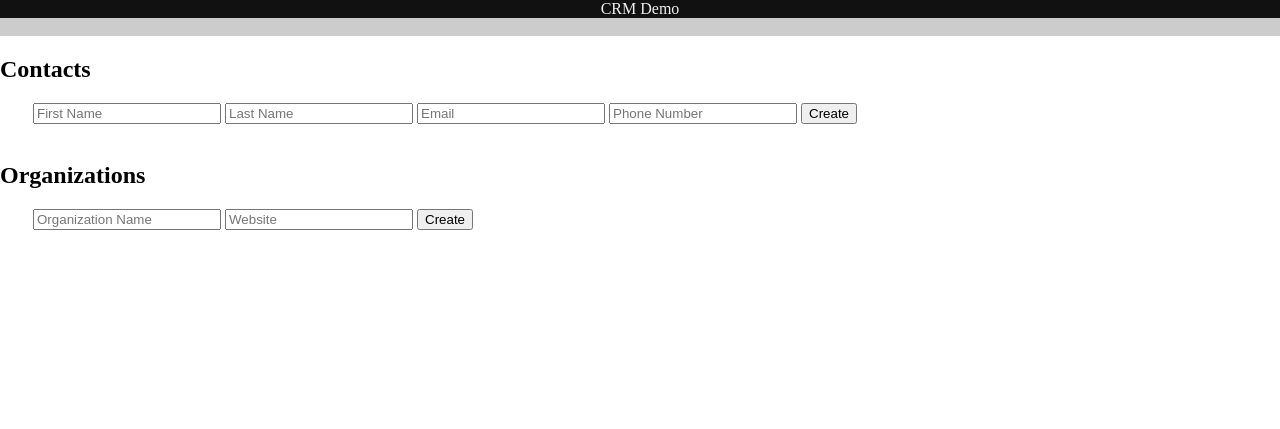
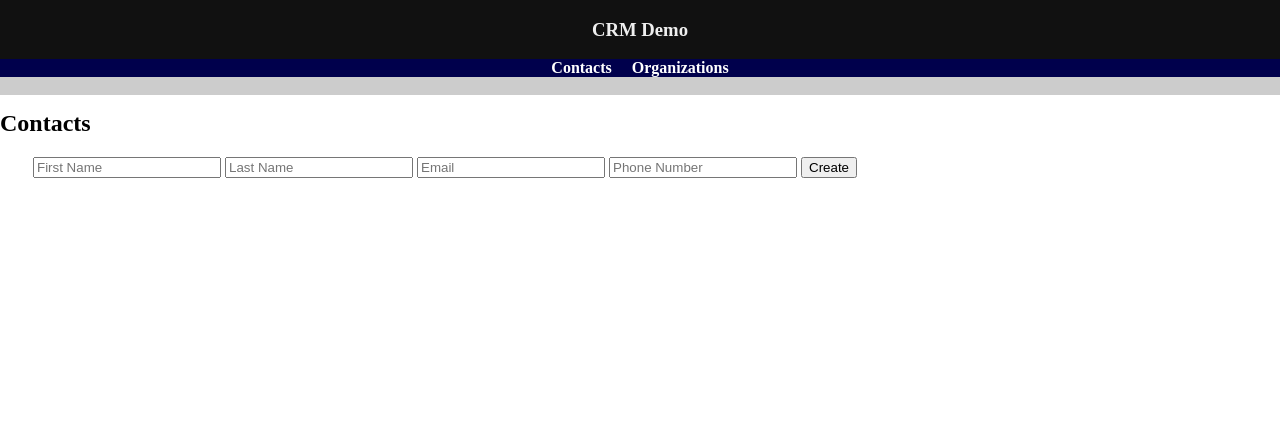
Before and after one commit to kmeixner/crm_demo, a PHP site: page / in a window 1280 px wide. Shown: the top 429 px of the page. Run offline with PHP 8.4, Linux system fonts and the light colour scheme; data that the repository does not hold is empty; some libraries are stand-ins or nearby versions.

Commit message:
Now shows only contacts or orgs at a time
modified:   css/style.css
modified:   index.html
modified:   js/script.js

```diff
--- a/css/style.css
+++ b/css/style.css
@@ -20,6 +20,12 @@ body {
 	bottom: 0;
 }
 
+#topmenu {
+	background-color: #00004c;
+	color: #ffffff;
+	font-weight: bold;
+}
+
 #error {
 	background-color: #cccccc;
 	color: #ff0000;
--- a/index.html
+++ b/index.html
@@ -11,21 +11,26 @@
 <body>
 
 <div id="header">
-CRM Demo
+<h3>CRM Demo</h3>
+<div id="topmenu"><a id="showContacts" onclick="showContactArea();">Contacts</a> &nbsp; &nbsp; <a id="showOrgs" onclick="showOrgsArea();">Organizations</a></div>
 <div id="error">&nbsp;</div>
 </div>
 
 <div id="content">
 
-<br /><br />
+<br /><br /><br /><br /><br />
 
-<h2>Contacts</h2>
+<div id="contactsPanel">
+	<h2>Contacts</h2>
 
-<div id="contactArea"></div>
+	<div id="contactArea"></div>
+</div>
 
-<h2>Organizations</h2>
+<div id="orgsPanel">
+	<h2>Organizations</h2>
 
-<div id="organizationArea"></div>
+	<div id="organizationArea"></div>
+</div>
 
 <br /><br />
 
--- a/js/script.js
+++ b/js/script.js
@@ -1,7 +1,22 @@
 $(document).ready(function(){
 	refreshContacts();
 	refreshOrganizations();
+	showContactArea();
 });
+
+function showContactArea() {
+	$('#orgsPanel').hide();
+	$('#contactsPanel').show();
+
+	return;
+}
+
+function showOrgsArea() {
+	$('#contactsPanel').hide();
+	$('#orgsPanel').show();
+
+	return;
+}
 
 function showError(strError) {
 
```
